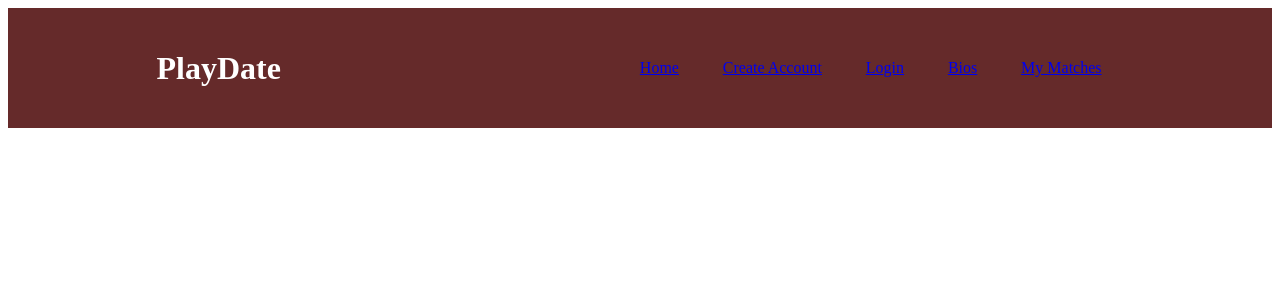
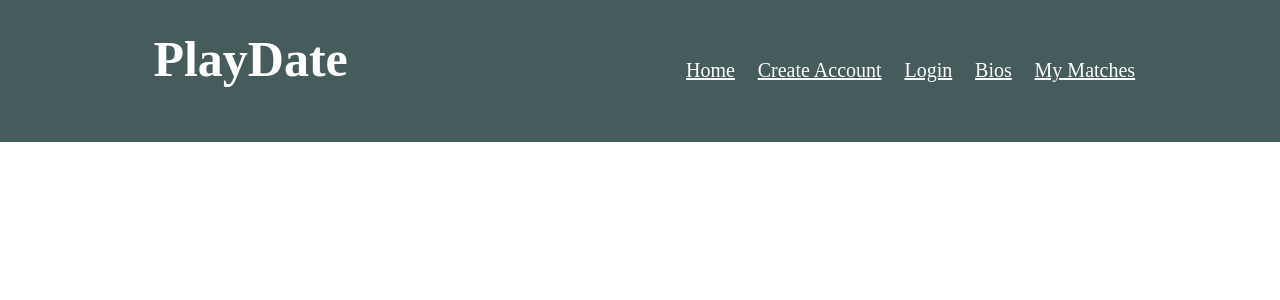
Before and after one commit to nerdmomsrock/playdate, a React (Create React App) app: page / in a window 1280 px wide. Shown: the top 300 px of the page. Built offline with nearby package versions, Linux system fonts and the light colour scheme.

Commit message:
added sass

```diff
--- a/package.json
+++ b/package.json
@@ -9,6 +9,7 @@
     "dotenv": "^10.0.0",
     "express": "^4.17.1",
     "massive": "^6.10.0",
+    "node-sass": "^6.0.1",
     "nodemon": "^2.0.12",
     "react": "^17.0.2",
     "react-dom": "^17.0.2",
--- a/src/Components/Nav.js
+++ b/src/Components/Nav.js
@@ -7,19 +7,19 @@ function Nav() {
     <div className="Nav">
       <h1>PlayDate</h1>
       <ul className="nav-links">
-        <Link to="/home">
+        <Link to="/home" className="link">
           <li>Home</li>
         </Link>
-        <Link to="/account">
+        <Link to="/account" className="link">
           <li>Create Account</li>
         </Link>
-        <Link to="/login">
+        <Link to="/login" className="link">
           <li>Login</li>
         </Link>
-        <Link to="/bios">
+        <Link to="/bios" className="link">
           <li>Bios</li>
         </Link>
-        <Link to="/matches">
+        <Link to="/matches" className="link">
           <li>My Matches</li>
         </Link>
       </ul>
--- a/src/index.css
+++ /dev/null
@@ -1,26 +0,0 @@
-.App {
-  text-align: center;
-}
-
-.Nav {
-  display: flex;
-  justify-content: space-around;
-  align-items: center;
-  min-height: 15vh;
-  background: rgb(101, 42, 42);
-  color: white;
-}
-
-.nav-links {
-  width: 40%;
-  display: flex;
-  justify-content: space-around;
-  align-items: center;
-  list-style: none;
-}
-
-.Home {
-  height: 100vh;
-  background: lightslategray;
-  color: white;
-}
--- a/src/index.js
+++ b/src/index.js
@@ -1,6 +1,6 @@
 import React from "react";
 import ReactDOM from "react-dom";
-import "./index.css";
+import "./index.scss";
 import App from "./App";
 import reportWebVitals from "./reportWebVitals";
 
--- /dev/null
+++ b/src/index.scss
@@ -0,0 +1,61 @@
+*,
+*::after,
+*::before {
+  box-sizing: border-box;
+}
+html,
+body {
+  height: 100%;
+
+  margin: 0;
+  padding: 0;
+}
+
+main {
+  width: 100vw;
+  height: 100vh;
+}
+.App {
+  text-align: center;
+}
+
+.Nav {
+  display: flex;
+  justify-content: space-around;
+  align-items: center;
+  min-height: 15vh;
+  background: rgb(70, 91, 91);
+  color: white;
+}
+
+.nav-links {
+  width: 40%;
+  display: flex;
+  justify-content: space-around;
+  align-items: center;
+  list-style: none;
+}
+
+.Home {
+  height: 100vh;
+  background: rgb(193, 99, 193);
+  color: white;
+  margin-top: -1.3%;
+}
+
+.link {
+  color: white;
+  font-size: 20px;
+  font-family: cursive;
+}
+
+.link:hover {
+  color: rgb(130, 228, 228);
+}
+
+h1 {
+  font-size: 50px;
+  margin-top: 10px;
+  padding: 20px;
+  font-family: cursive;
+}
```
Also changed, not shown: src/Components/routes.js (deleted, +0 -15 lines), src/styles/style.css (deleted, +0 -28 lines), src/styles/style.scss (deleted, +0 -19 lines), src/App.css (added), src/App.scss (added), 2 other files (tests, documents, lock files or other folders).
